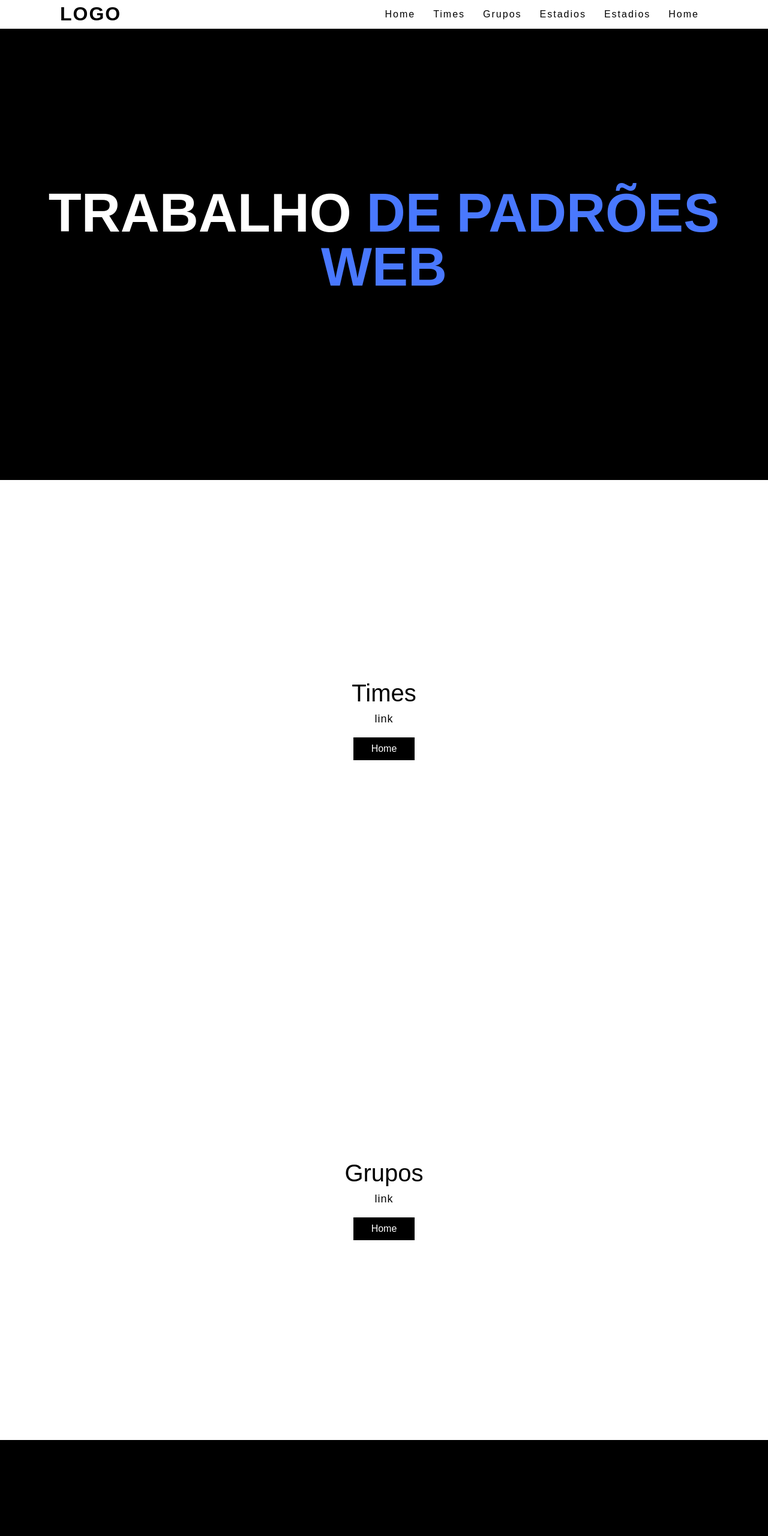
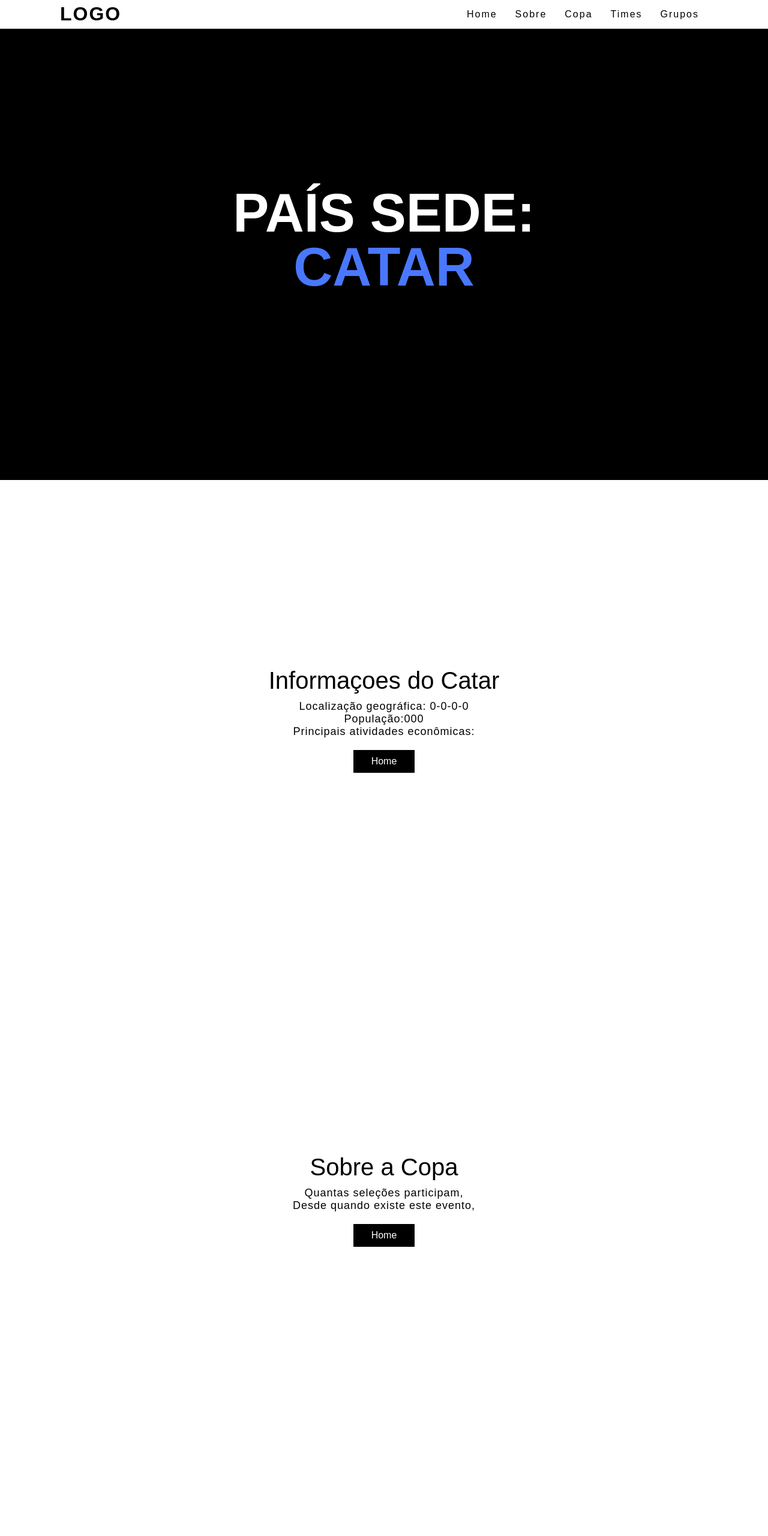
Before and after one commit to PurpleORoxo/Trabalho-de-Padroe-WEB, a plain HTML site: page Main.html in a window 1280 px wide. Shown: the top 2560 px of the page at 60% size. Drawn offline with Linux system fonts and the light colour scheme; a web font is replaced by a local one.

Commit message:
Confiramação

```diff
--- a/Main.html
+++ b/Main.html
@@ -12,22 +12,53 @@
         <a href="#" class="logo">logo</a>
     <ul>
         <li><a href="#home">Home</a></li>
-        <li><a href="#about">Times</a></li>
-        <li><a href="#services">Grupos</a></li>
-        <li><a href="#portfolio">Estadios</a></li>
-        <li><a href="#team">Estadios</a></li>
-        <li><a href="#contact">Home</a></li>
+        <li><a href="#about">Sobre</a></li>
+        <li><a href="#copa">Copa</a></li>
+        <li><a href="#services">Times</a></li>
+        <li><a href="#grups">Grupos</a></li>
     </ul>
     </header>
     <!---->
     <section class="banner" id="home">
-        <h2>Trabalho <span>de padrões <br> Web</span></h2>
+        <h2>País sede: <span><br> Catar</span></h2>
     </section>
     <!---->
     <section class="sec" id="about">
         <div class="content">
         <div class="mxw800p">
-        <h3>Times</h3>
+        <h3>Informaçoes do Catar</h3>
+        <p>Localização geográfica: 0-0-0-0
+            <br>População:000 <br>Principais atividades econômicas: </p>
+        <a href="#" class="btn">Home</a>
+        </div>
+        </div>
+    </section>
+    <!---->
+    <section class="sec" id="about">
+        <div class="content">
+        <div class="mxw800p">
+        <h3>Sobre a Copa</h3>
+        <p>Quantas seleções participam,
+            <br>Desde quando existe este evento, <br></p>
+        <a href="#" class="btn">Home</a>
+        </div>
+        </div>
+    </section>
+    <!---->
+    <section class="sec" id="about">
+        <div class="content">
+        <div class="mxw800p">
+        <h3>Seleções</h3>
+        <p>link</p>
+        <a href="#" class="btn">Home</a>
+        </div>
+        </div>
+    </section>
+    <!---->
+    <section class="sec" id="about">
+        <div class="content">
+        <div class="mxw800p">
+        <h3>Estadios</h3>
         <p>link</p>
         <a href="#" class="btn">Home</a>
         </div>
@@ -43,8 +74,6 @@
         </div>
         </div>
     </section>
-    <!---->
-
     <script type="text/javascript">
         window.addEventListener("scroll", function(){
             var header = document.querySelector("header");
@@ -53,17 +82,3 @@
     </script>
 </body>
 </html>
-    </header>
-    <!---->
-    <section class="banner" id="home">
-        <h2>We Make <span>Brands</span> Matter</h2>
-    </section>
-
-    <script type="text/javascript">
-        window.addEventListener("scroll", function(){
-            var header = document.querySelector("header");
-            header.classList.toggle("sticky", window.scroll)
-        })
-    </script>
-</body>
-</html>
```
